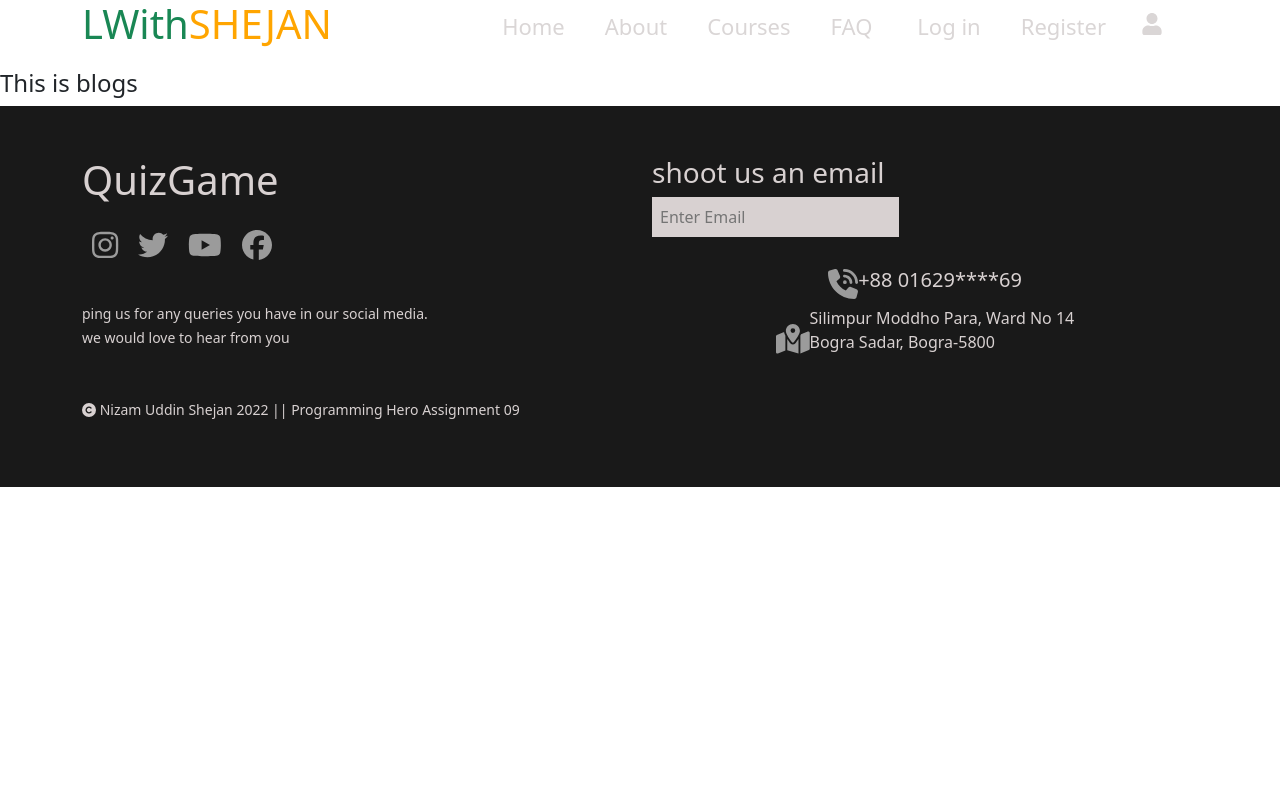
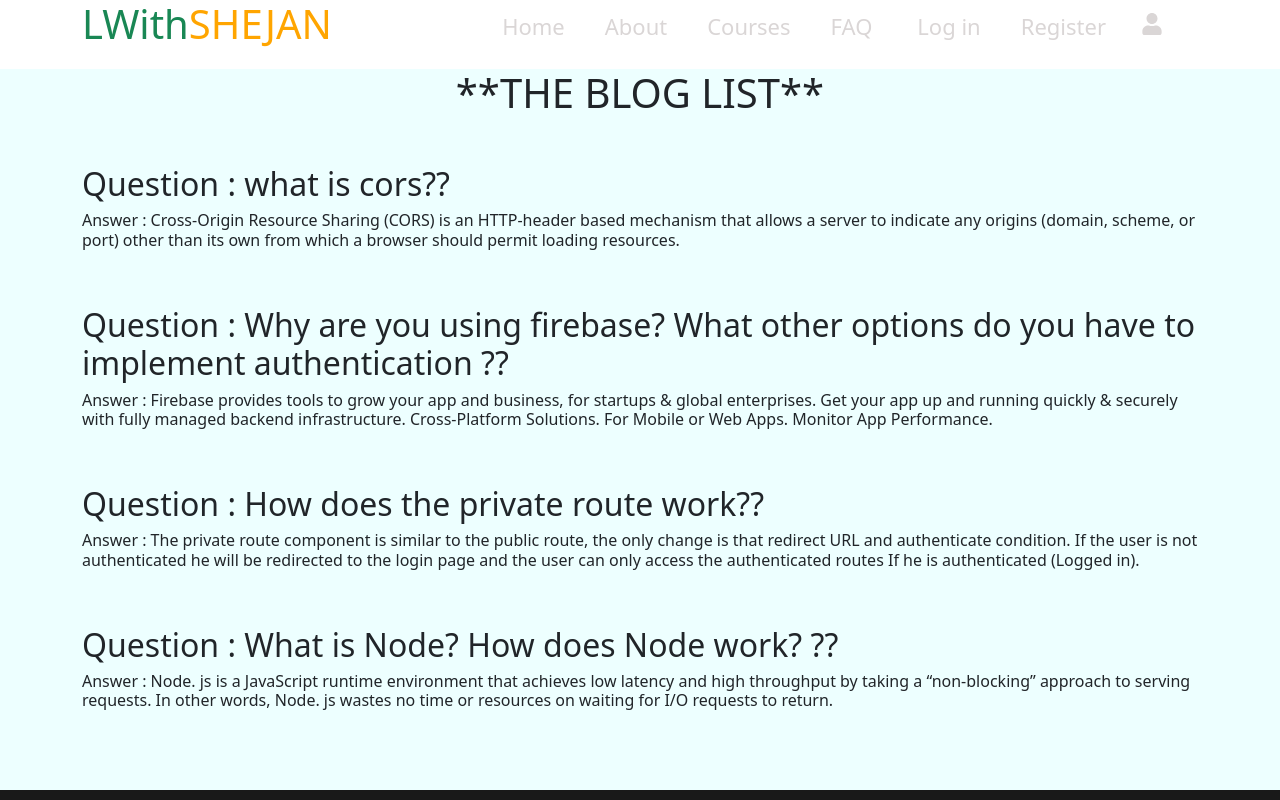
Before and after one commit to Nizam-Shejan11/learning-platform-client-10, a React (Create React App) app: page /blogs in a window 1280 px wide. Shown: the top 800 px of the page. Built offline with nearby package versions, Linux system fonts and the light colour scheme; no server answers.

Commit message:
blogs added

```diff
--- a/src/Pages/Blogs/Blogs.js
+++ b/src/Pages/Blogs/Blogs.js
@@ -6,8 +6,67 @@ const Blogs = () => {
   return (
     <div>
       <MenuBar />
-      <h4>This is blogs</h4>
-      <Footer />
+      <div style={{ backgroundColor: "#edffff" }}>
+        <div className="container">
+          <h1 className="text-center mb-5">
+            **THE BLOG LIST** <br />
+          </h1>
+          <div className="qsn-ans">
+            <div className="qsn-1">
+              <h2>Question : what is cors??</h2>
+              <h6>
+                Answer : Cross-Origin Resource Sharing (CORS) is an HTTP-header
+                based mechanism that allows a server to indicate any origins
+                (domain, scheme, or port) other than its own from which a
+                browser should permit loading resources.
+              </h6>
+            </div>
+            <br />
+            <br />
+            <div className="qsn-2">
+              <h2>
+                Question : Why are you using firebase? What other options do you
+                have to implement authentication ??
+              </h2>
+              <h6>
+                Answer : Firebase provides tools to grow your app and business,
+                for startups & global enterprises. Get your app up and running
+                quickly & securely with fully managed backend infrastructure.
+                Cross-Platform Solutions. For Mobile or Web Apps. Monitor App
+                Performance.
+              </h6>
+            </div>
+            <br />
+            <br />
+            <div className="qsn-3">
+              <h2>Question : How does the private route work??</h2>
+              <h6>
+                Answer : The private route component is similar to the public
+                route, the only change is that redirect URL and authenticate
+                condition. If the user is not authenticated he will be
+                redirected to the login page and the user can only access the
+                authenticated routes If he is authenticated (Logged in).
+              </h6>
+            </div>
+            <br />
+            <br />
+            <div className="qsn-4">
+              <h2>Question : What is Node? How does Node work? ??</h2>
+              <h6>
+                Answer : Node. js is a JavaScript runtime environment that
+                achieves low latency and high throughput by taking a
+                “non-blocking” approach to serving requests. In other words,
+                Node. js wastes no time or resources on waiting for I/O requests
+                to return.
+              </h6>
+            </div>
+            <br />
+            <br />
+            <br />
+          </div>
+        </div>
+        <Footer></Footer>
+      </div>
     </div>
   );
 };
--- a/src/Pages/Login/Login.js
+++ b/src/Pages/Login/Login.js
@@ -15,7 +15,7 @@ import app from "../../firebase/firebase.config";
 import { useState } from "react";
 import { FaGithub, FaGoogle } from "react-icons/fa";
 import { AuthContext } from "../../contexts/AuthProvider/AuthProvider";
-import Footer from "../Shared/Footer/Footer";
+// import Footer from "../Shared/Footer/Footer";
 
 const auth = getAuth(app);
 
@@ -162,7 +162,7 @@ const Login = () => {
           </Button>
         </div>
       </div>
-      <Footer />
+      {/* <Footer /> */}
     </div>
   );
 };
--- a/src/Routes/PrivateRoute/PrivateRoute.js
+++ b/src/Routes/PrivateRoute/PrivateRoute.js
@@ -1,7 +1,21 @@
 import React from "react";
+import { useContext } from "react";
+import { Spinner } from "react-bootstrap";
+import { Navigate, useLocation } from "react-router-dom";
+import { AuthContext } from "../../contexts/AuthProvider/AuthProvider";
 
-const PrivateRoute = () => {
-  return <div></div>;
+const PrivateRoute = ({ children }) => {
+  const { user, loading } = useContext(AuthContext);
+  const location = useLocation();
+
+  if (loading) {
+    <Spinner animation="border" variant="info" />;
+  }
+
+  if (!user) {
+    return <Navigate to="/login" state={{ from: location }} replace />;
+  }
+  return children;
 };
 
 export default PrivateRoute;
--- a/src/Routes/Routes/Routes.js
+++ b/src/Routes/Routes/Routes.js
@@ -8,6 +8,7 @@ import Error from "../../Pages/Error/Error";
 import Home from "../../Pages/Home/Home";
 import Login from "../../Pages/Login/Login";
 import Register from "../../Pages/Login/Register";
+import PrivateRoute from "../PrivateRoute/PrivateRoute";
 
 export const router = createBrowserRouter([
   {
@@ -24,11 +25,21 @@ export const router = createBrowserRouter([
       },
       {
         path: "/courses",
-        element: <Courses />,
+        element: (
+          <PrivateRoute>
+            {" "}
+            <Courses />{" "}
+          </PrivateRoute>
+        ),
       },
       {
         path: "/details/:courseId",
-        element: <Details />,
+        element: (
+          <PrivateRoute>
+            {" "}
+            <Details />{" "}
+          </PrivateRoute>
+        ),
       },
       {
         path: "/blogs",
```
